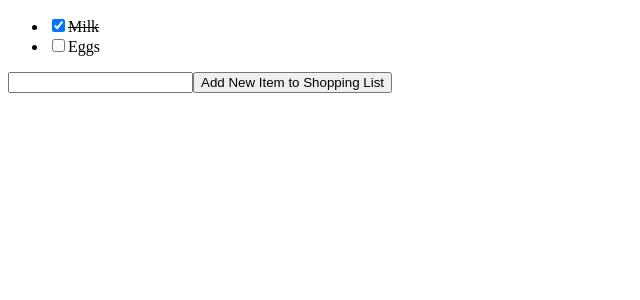
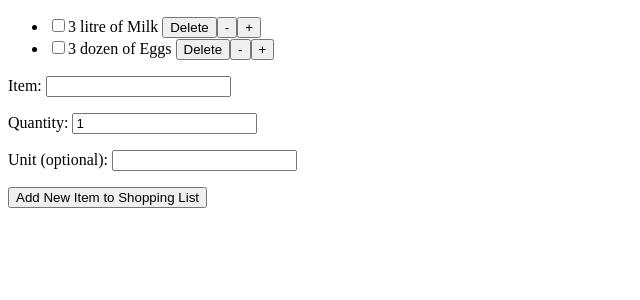
Before and after one commit to kong92mango/React-React-App, a React (Create React App) app in the folder client/: page / in a window 1280 px wide. Shown: the top 300 px of the page, without its empty margins (0-640 px from the left). Built offline with nearby package versions, Linux system fonts and the light colour scheme.

Commit message:
Added quantity and unit shopping list items. Added buttons to increase, decrease and delete shopping list items.

```diff
--- a/client/src/AddListItemForm.tsx
+++ b/client/src/AddListItemForm.tsx
@@ -6,20 +6,40 @@ interface AddListItemFormProps {
 
 export const AddListItemForm: React.FC<AddListItemFormProps> = ({ addListItem }) => {
   const [newListItem, setNewListItem] = useState<string>("");
+  const [newListNumber, setNewListNumber] = useState<number>(1);
+  const [newListUnit, setNewListUnit] = useState<string>("");
 
-  const handleChange = (e: ChangeEvent<HTMLInputElement>) => {
+  const handleNameChange = (e: ChangeEvent<HTMLInputElement>) => {
     setNewListItem(e.target.value);
+  };
+
+  const handleAmountChange = (e: ChangeEvent<HTMLInputElement>) => {
+    setNewListNumber(parseInt(e.target.value));
+  };
+
+  const handleUnitChange = (e: ChangeEvent<HTMLInputElement>) => {
+    setNewListUnit(e.target.value);
   };
 
   const handleSubmit = (e: FormEvent<HTMLButtonElement>) => {
     e.preventDefault();
-    addListItem(newListItem);
+    addListItem(newListItem, newListNumber, newListUnit);
     setNewListItem("");
+    setNewListNumber(1);
+    setNewListUnit("");
   };
 
   return (
     <form>
-      <input type="text" value={newListItem} onChange={handleChange} />
+      <p>
+      Item: <input type="text" value={newListItem} onChange={handleNameChange} />
+      </p>
+      <p>
+      Quantity: <input type="number" min="0" value={newListNumber} onChange={handleAmountChange} />
+      </p>
+      <p>
+      Unit (optional): <input type="text" value={newListUnit} onChange={handleUnitChange} />
+      </p>
       <button type="submit" onClick={handleSubmit}>
         Add New Item to Shopping List
       </button>
--- a/client/src/App.tsx
+++ b/client/src/App.tsx
@@ -16,14 +16,49 @@ const App: React.FC = () => {
     setPurchases(updatedPurchases);
   };
 
-  const addListItem: AddListItem = newListItem => {
+  const addListItem: AddListItem = (newListItem, newItemQuantity, newItemUnit) => {
     newListItem.trim() !== "" &&
-      setPurchases([...purchases, { text: newListItem, complete: false }]);
+      setPurchases([...purchases, { name: newListItem, quantity: newItemQuantity, unit: newItemUnit, complete: false }]);
   };
+
+  const deleteListItem: DeleteListItem = selectedPurchase => {
+    const updatedPurchases = purchases.filter(purchase => {
+      if (purchase !== selectedPurchase) {
+        return purchase;
+      }
+    }
+    );
+    setPurchases(updatedPurchases);
+  };
+
+  const increaseNumber: IncreaseNumber = selectedPurchase => {
+    const updatedPurchases = purchases.map(purchase => {
+      if (purchase === selectedPurchase) {
+        return { ...purchase, quantity: purchase.quantity + 1 };
+      }
+      return purchase;
+    });
+    setPurchases(updatedPurchases);
+  };
+
+  const decreaseNumber: DecreaseNumber = selectedPurchase => {
+    if (selectedPurchase.quantity === 1) {
+      deleteListItem(selectedPurchase)
+    } else {
+      const updatedPurchases = purchases.map(purchase => {
+        if (purchase === selectedPurchase) {
+          return { ...purchase, quantity: purchase.quantity - 1 };
+        }
+        return purchase;
+      });
+      setPurchases(updatedPurchases);
+    }
+  };
+
 
   return (
     <React.Fragment>
-      <ShoppingList purchases={purchases} toggleComplete={toggleComplete} />
+      <ShoppingList purchases={purchases} toggleComplete={toggleComplete} deleteListItem={deleteListItem} increaseNumber={increaseNumber} decreaseNumber={decreaseNumber} />
       <AddListItemForm addListItem={addListItem} />
     </React.Fragment>
   );
--- a/client/src/ShoppingList.tsx
+++ b/client/src/ShoppingList.tsx
@@ -4,19 +4,29 @@ import { ShoppingListItem } from "./ShoppingListItem";
 interface ShoppingListProps {
   purchases: Array<Purchase>;
   toggleComplete: ToggleComplete;
+  deleteListItem: DeleteListItem;
+  increaseNumber: IncreaseNumber;
+  decreaseNumber: DecreaseNumber;
 }
 
 export const ShoppingList: React.FC<ShoppingListProps> = ({
   purchases,
-  toggleComplete
+  toggleComplete,
+  deleteListItem,
+  increaseNumber,
+  decreaseNumber
 }) => {
+
   return (
     <ul>
       {purchases.map(purchase => (
         <ShoppingListItem
-          key={purchase.text}
+          key={purchase.name}
           purchase={purchase}
           toggleComplete={toggleComplete}
+          deleteListItem={deleteListItem}
+          increaseNumber={increaseNumber}
+          decreaseNumber={decreaseNumber}
         />
       ))}
     </ul>
--- a/client/src/ShoppingListItem.tsx
+++ b/client/src/ShoppingListItem.tsx
@@ -1,15 +1,35 @@
 import React from "react";
 import "./ShoppingListItem.css";
+import { prependOnceListener } from "cluster";
 
 interface ShoppingListItemProps {
   purchase: Purchase;
   toggleComplete: ToggleComplete;
+  deleteListItem: DeleteListItem;
+  increaseNumber: IncreaseNumber;
+  decreaseNumber: DecreaseNumber;
 }
 
 export const ShoppingListItem: React.FC<ShoppingListItemProps> = ({
   purchase,
-  toggleComplete
+  toggleComplete,
+  deleteListItem,
+  increaseNumber,
+  decreaseNumber
 }) => {
+  const { unit, name, quantity } = purchase
+  let output = ""
+  if (unit != "") {
+    output = `${quantity} ${unit} of ${name}`
+  } else {
+    if (quantity > 1) {
+      output = `${name} (${quantity})`
+    }
+    else {
+      output = name
+    }
+  }
+
   return (
     <li>
       <label className={purchase.complete ? "complete" : undefined}>
@@ -18,7 +38,9 @@ export const ShoppingListItem: React.FC<ShoppingListItemProps> = ({
           onChange={() => toggleComplete(purchase)}
           checked={purchase.complete}
         />
-        {purchase.text}
+        {output} <button onClick={() => deleteListItem(purchase)}>Delete</button>
+        <button onClick={() => decreaseNumber(purchase)}>-</button>
+        <button onClick={() => increaseNumber(purchase)}>+</button>
       </label>
     </li>
   );
--- a/client/src/initialPurchases.ts
+++ b/client/src/initialPurchases.ts
@@ -1,10 +1,14 @@
 export const initialPurchases: Array<Purchase> = [
   {
-    text: "Milk",
-    complete: true
+    name: "Milk",
+    quantity: 3,
+    complete: false,
+    unit: "litre"
   },
   {
-    text: "Eggs",
-    complete: false
+    name: "Eggs",
+    quantity: 3,
+    complete: false,
+    unit: "dozen"
   }
 ];
```
Also changed, not shown: client/src/types.d.ts (+10 -2 lines).
